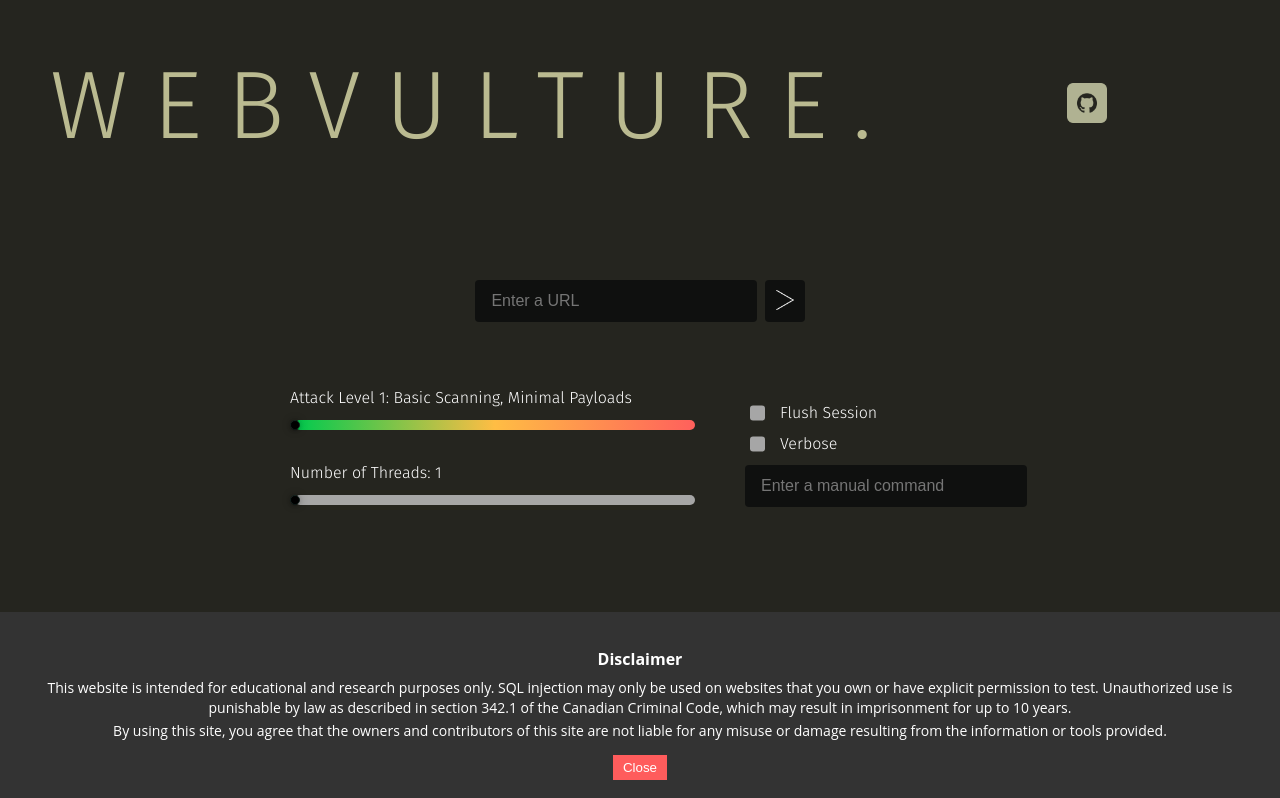
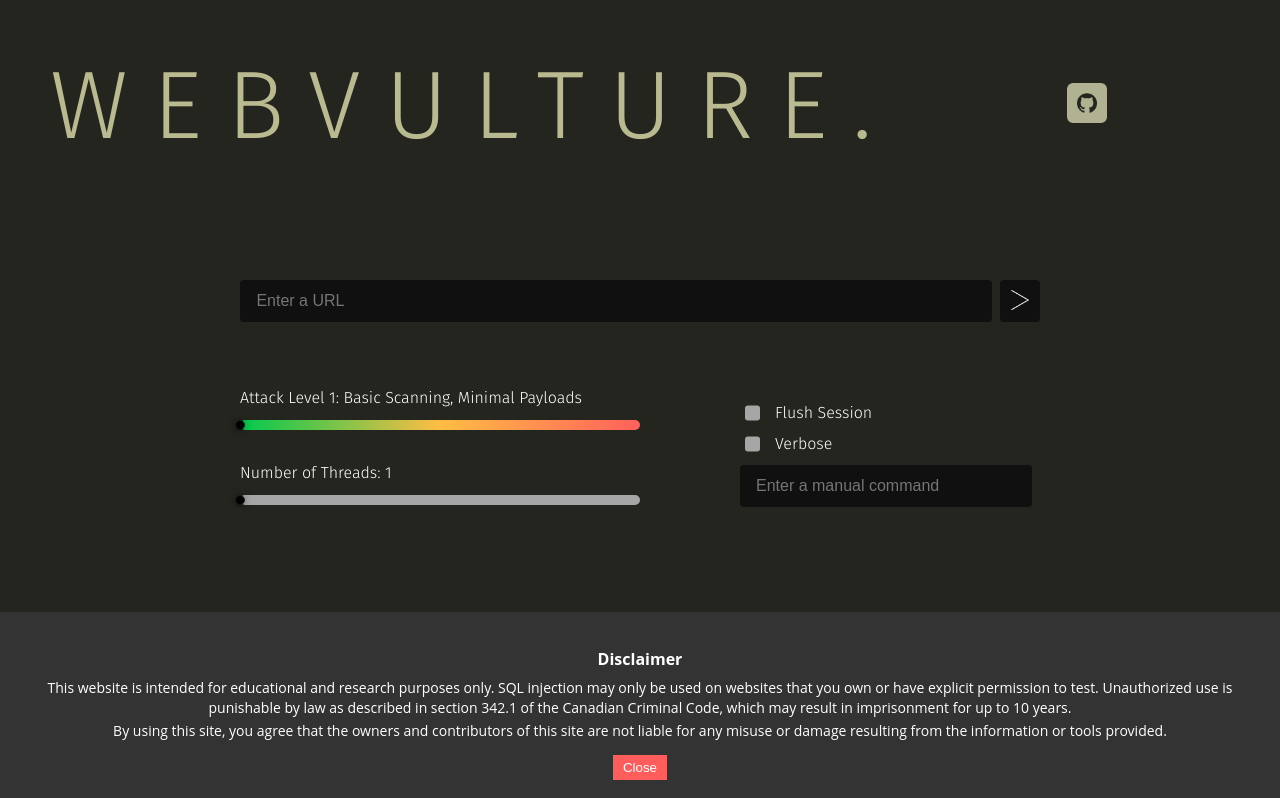
Before and after one commit to nokcha0/WebVulture, a React (Vite) app in the folder frontend/: page / in a window 1280 px wide. Shown: the top 798 px of the page. Built offline with nearby package versions, Linux system fonts and the light colour scheme; no server answers.

Commit message:
Fixed Bill's CSS

```diff
--- a/frontend/src/components/Terminal.jsx
+++ b/frontend/src/components/Terminal.jsx
@@ -13,6 +13,7 @@ export default function Terminal() {
           if (isSubscribed) {
             console.log(`Received event: ${ev.data} ${ev.event}`);
             setMessages((prev) => [...prev, ev.data]);
+
           }
         },
         onerror(err) {
@@ -26,6 +27,14 @@ export default function Terminal() {
       isSubscribed = false; // Cleanup function to avoid double effects
     };
   }, []);
+
+  useEffect(() => {
+    // Scroll to the bottom of the terminal body when messages update
+    const terminalBody = document.querySelector(".terminal-body"); // Select the terminal container by class name
+    if (terminalBody) {
+      terminalBody.scrollTop = terminalBody.scrollHeight; // Scroll to the bottom of the container
+    }
+  }, [messages]);
 
   return (
     <div className="terminal-container">
--- a/frontend/src/components/attacklvl.jsx
+++ b/frontend/src/components/attacklvl.jsx
@@ -38,7 +38,7 @@ export const AttackSlide = (props) => {
         marks
         min={1}
         max={5}
-        sx={{ width: 400, left: 50, height: '10px', borderRadius: '0px',
+        sx={{ width: 400 , height: '10px', borderRadius: '0px',
 
         color: '#ff5733', // Change the color of the slider
         '& .MuiSlider-track': {
--- a/frontend/src/components/threads.jsx
+++ b/frontend/src/components/threads.jsx
@@ -20,7 +20,7 @@ export const ThreadSlide = (props) => {
         marks
         min={1}
         max={10}
-        sx={{ width: 400, left: 50, height: '10px', borderRadius: '0px',
+        sx={{ width: 400, height: '10px', borderRadius: '0px',
 
         color: '#ff5733', // Change the color of the slider
         '& .MuiSlider-track': {
--- a/frontend/src/components/urlinput.jsx
+++ b/frontend/src/components/urlinput.jsx
@@ -14,7 +14,7 @@ export default function UrlInput() {
         <div >
             <input
                 type="text"
-                className="input"
+                className="input2"
                 placeholder="Enter a URL"
                 value={urlValue}
                 onChange={handleUrlChange}
--- a/frontend/src/index.css
+++ b/frontend/src/index.css
@@ -90,6 +90,18 @@ header {
   align-items: center;
 }
 
+.input2 {
+  background-color: #0f100f;
+  color: #fff;
+  border: none;
+  outline: none;
+  padding: 0.75rem 1rem;
+  border-radius: 0.25rem;
+  font-size: 1rem;
+  width: 720px;
+  margin-right: 0.5rem;
+}
+
 .input {
   background-color: #0f100f;
   color: #fff;
@@ -98,10 +110,9 @@ header {
   padding: 0.75rem 1rem;
   border-radius: 0.25rem;
   font-size: 1rem;
-  width: 250px;
+  width: 260px;
   margin-right: 0.5rem;
 }
-
 
 
 .input-button {
@@ -137,7 +148,7 @@ header {
   color: rgb(255, 255, 255);
   font-weight: 320;
   font-size: 16px;
-  margin-left: 45px;
+  margin-left: 0px;
   margin-bottom:0px;
 }
 
```
